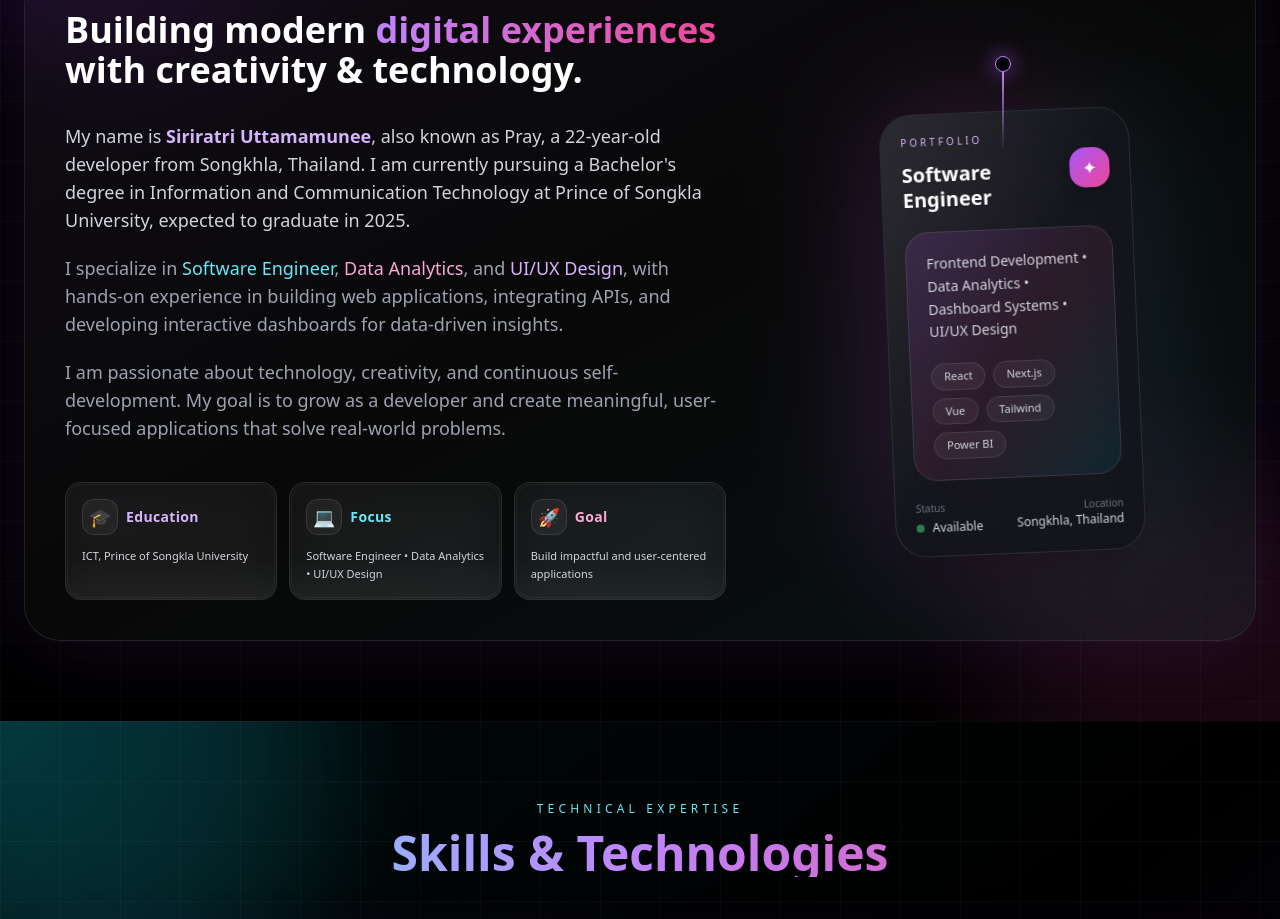
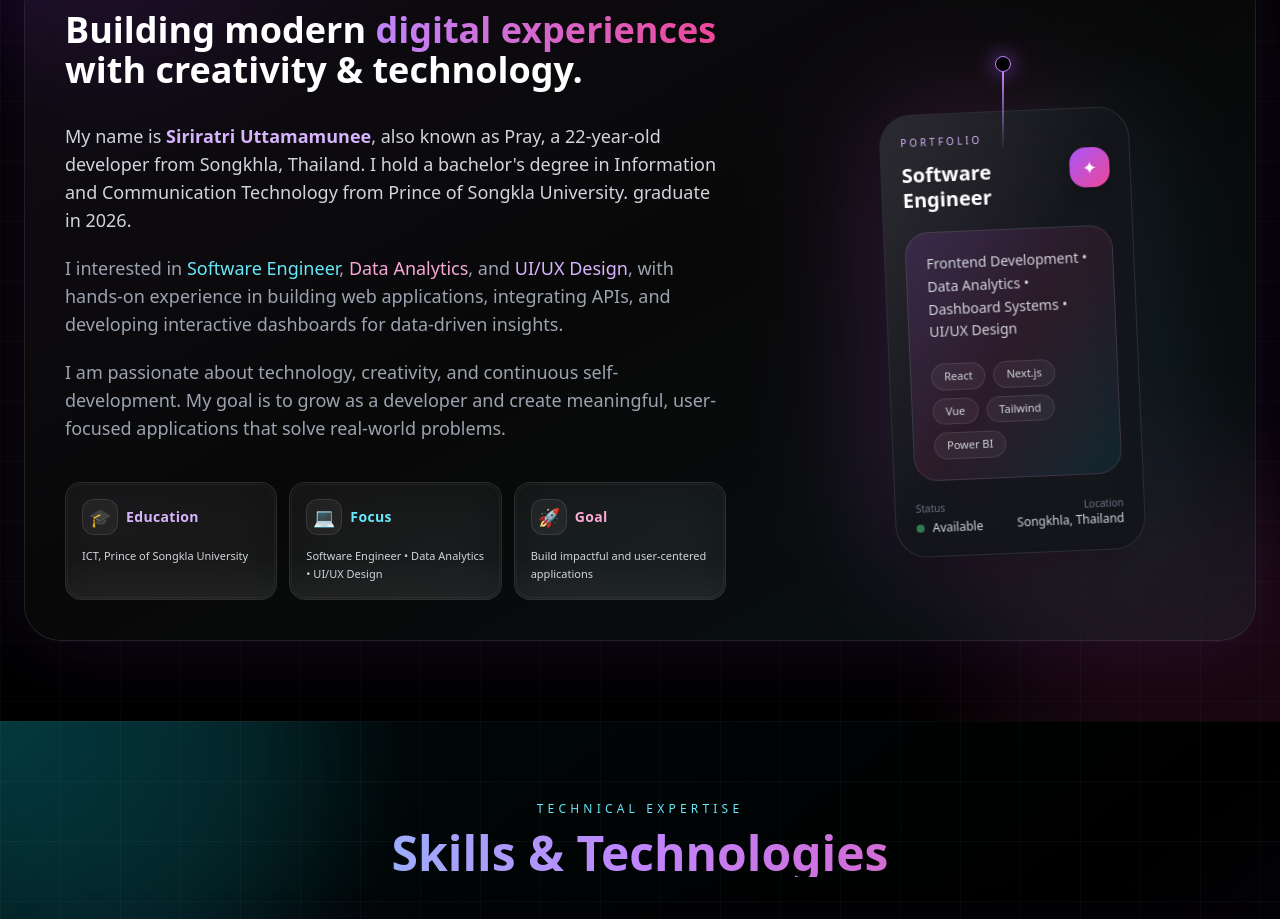
Before and after one commit to Siriratri12/Pray-Portfolio, a React app: page / in a window 1280 px wide. Shown: the part 1059-1978 px from the top of the page. Built offline with nearby package versions, Linux system fonts and the light colour scheme; the HTML template or start-up script is replaced by a standard one.

Commit message:
Update About.jsx

```diff
--- a/src/components/About.jsx
+++ b/src/components/About.jsx
@@ -109,13 +109,13 @@ export default function About() {
                     Siriratri Uttamamunee
                   </span>
                   , also known as Pray, a 22-year-old developer from Songkhla,
-                  Thailand. I am currently pursuing a Bachelor's degree in
-                  Information and Communication Technology at Prince of Songkla
-                  University, expected to graduate in 2025.
+                  Thailand. I hold a bachelor's degree in Information and
+                  Communication Technology from Prince of Songkla University.
+                  graduate in 2026.
                 </p>
 
                 <p className="text-gray-400 text-base md:text-lg leading-relaxed">
-                  I specialize in{" "}
+                  I interested in{" "}
                   <span className="text-cyan-300">Software Engineer</span>,{" "}
                   <span className="text-pink-300">Data Analytics</span>, and{" "}
                   <span className="text-purple-300">UI/UX Design</span>, with
```
